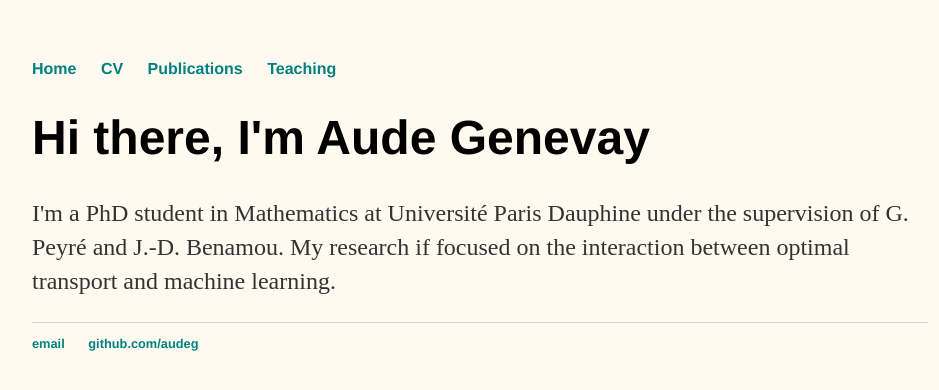
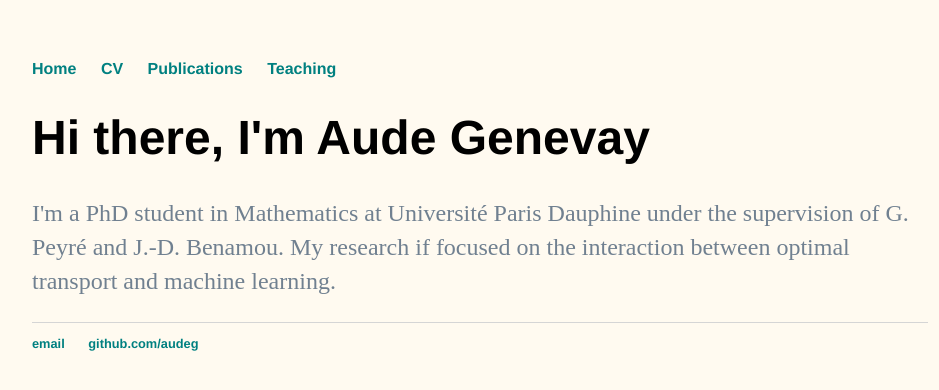
Before and after one commit to audeg/audeg.github.io, a Jekyll site: the page built from index.html, in a window 1280 px wide. Shown: the top 390 px of the page, without its empty margins (160-1099 px from the left). Built offline with Jekyll 4.4.1, drawn with Linux system fonts in a browser that asks for light colours.

Commit message:
Update main.css

```diff
--- a/css/main.css
+++ b/css/main.css
@@ -31,7 +31,7 @@ h2 {
 p {
     font-size: 1.5em;
     line-height: 1.4em;
-    color: #333;
+    color: #708090;
 }
 footer {
     border-top: 1px solid #d5d5d5;
```
